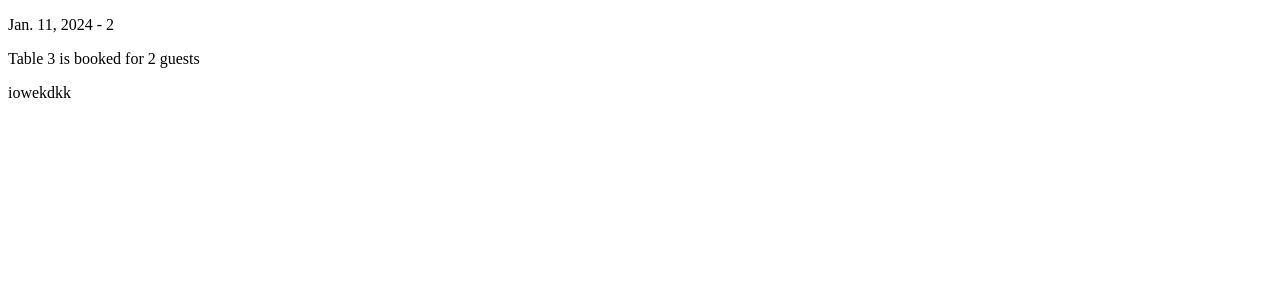
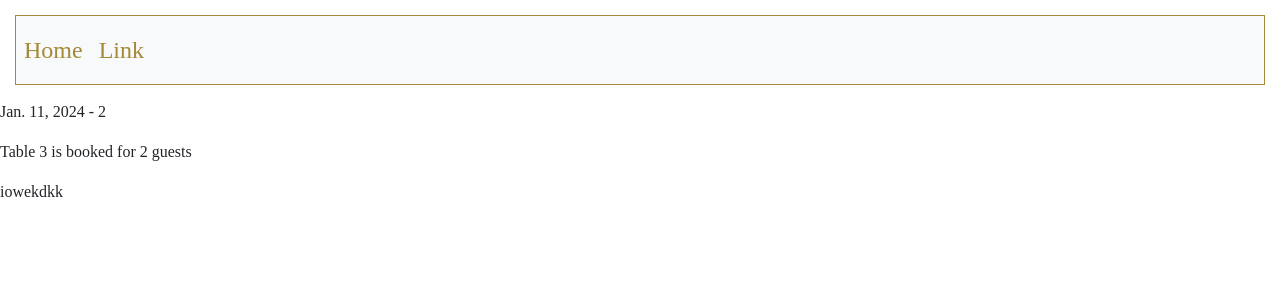
Before and after one commit to chathugaj/Delicious, a Django app: page /reservation/9/ in a window 1280 px wide. Shown: the top 300 px of the page. Run offline with Django 4.2, Linux system fonts and the light colour scheme; data comes from the database, SQL or seed files in the repository; some libraries are stand-ins or nearby versions; some web fonts are replaced.

Commit message:
content-structure

```diff
--- a/The_Dine_restaurant/settings.py
+++ b/The_Dine_restaurant/settings.py
@@ -38,7 +38,6 @@ AUTHENTICATION_BACKENDS = [
 # Application definition
 
 INSTALLED_APPS = [
-    'reservation.apps.ReservationConfig',
     'django.contrib.admin',
     'django.contrib.auth',
     'django.contrib.contenttypes',
@@ -46,6 +45,10 @@ INSTALLED_APPS = [
     'django.contrib.messages',
     'django.contrib.staticfiles',
     'django.contrib.sites',
+
+    #Internal
+    'reservation.apps.ReservationConfig',
+    'home.apps.HomeConfig',
 
     # third-party
     'crispy_forms',
--- a/The_Dine_restaurant/urls.py
+++ b/The_Dine_restaurant/urls.py
@@ -22,5 +22,5 @@ urlpatterns = [
     path("menu/", include("menu.urls")),
     path("reservation/", include("reservation.urls")),
     path('admin/', admin.site.urls),
-    path('accounts/', include('allauth.urls')),
+    path('account/', include('allauth.urls')),
 ]
--- /dev/null
+++ b/home/templates/home/index.html
@@ -0,0 +1,6 @@
+{% extends "base.html" %}
+
+{% block content %}
+
+
+{% endblock %}
--- a/home/urls.py
+++ b/home/urls.py
@@ -1,7 +1,7 @@
 from django.urls import path
 
-from . import views
+from .views import HomeView
 
 urlpatterns = [
-    path("", views.index, name="index"),
+    path("", HomeView.as_view(), name="index"),
 ]
--- a/templates/base.html
+++ b/templates/base.html
@@ -1,12 +1,42 @@
+<!--{% load static %}-->
+
 <!DOCTYPE html>
 <html lang="en">
+
 <head>
+    <title>THE DINE RESTAURANT</title>
     <meta charset="UTF-8">
-    <title>THE DINE RESTAURANT</title>
+    <meta name="viewport" content="width=device-width, initial-scale=1.0">
+    <meta name="keywords" content="dine, restaurant, food, meals, drinks, dine">
+    <meta name="description" content="Sizzle and steak a restaurant in torr head">
+    {% block css %}
+    <link href="https://cdn.jsdelivr.net/npm/bootstrap@5.3.2/dist/css/bootstrap.min.css" rel="stylesheet" integrity="sha384-T3c6CoIi6uLrA9TneNEoa7RxnatzjcDSCmG1MXxSR1GAsXEV/Dwwykc2MPK8M2HN" crossorigin="anonymous">
+
+    <link rel="stylesheet" href="{% static 'css/style.css' %}">
+    {% endblock %}
+    <!-- Javascript files -->
+    {% block postload_js %}
+    <script src="https://cdn.jsdelivr.net/npm/bootstrap@5.3.2/dist/js/bootstrap.bundle.min.js" integrity="sha384-C6RzsynM9kWDrMNeT87bh95OGNyZPhcTNXj1NW7RuBCsyN/o0jlpcV8Qyq46cDfL" crossorigin="anonymous"></script>
+    <script src="https://code.jquery.com/jquery-3.7.1.min.js" integrity="sha256-/JqT3SQfawRcv/BIHPThkBvs0OEvtFFmqPF/lYI/Cxo=" crossorigin="anonymous"></script>
+    {% endblock %}
 </head>
+
 <body>
-    {% block content %}
+    <!-- Navbar -->
+    {% include 'includes/navbar.html' %}
 
-    {% endblock content %}
+    <main>
+        <div class="container">
+        {% block content %}
+        <!-- Content Goes here -->
+        {% endblock content %}
+        </div>
+    </main>
+
+    {% block extra_js %}
+    <script src="https://kit.fontawesome.com/31e34e6a2a.js" crossorigin="anonymous"></script>
+    {% endblock %}
+
 </body>
+
 </html>
--- /dev/null
+++ b/templates/includes/navbar.html
@@ -0,0 +1,18 @@
+{% load static %}
+
+<nav class="navbar navbar-expand-lg navbar-light bg-light">
+  <button class="navbar-toggler" type="button" data-toggle="collapse" data-target="#navbarSupportedContent" aria-controls="navbarSupportedContent" aria-expanded="false" aria-label="Toggle navigation">
+    <span class="navbar-toggler-icon"></span>
+  </button>
+
+  <div class="collapse navbar-collapse" id="navbarSupportedContent">
+    <ul class="navbar-nav mr-auto">
+      <li class="nav-item active">
+        <a class="nav-link" href="#">Home <span class="sr-only">(current)</span></a>
+      </li>
+      <li class="nav-item">
+        <a class="nav-link" href="#">Link</a>
+      </li>
+    </ul>
+  </div>
+</nav>
```
Also changed, not shown: home/views.py (+4 -6 lines).
